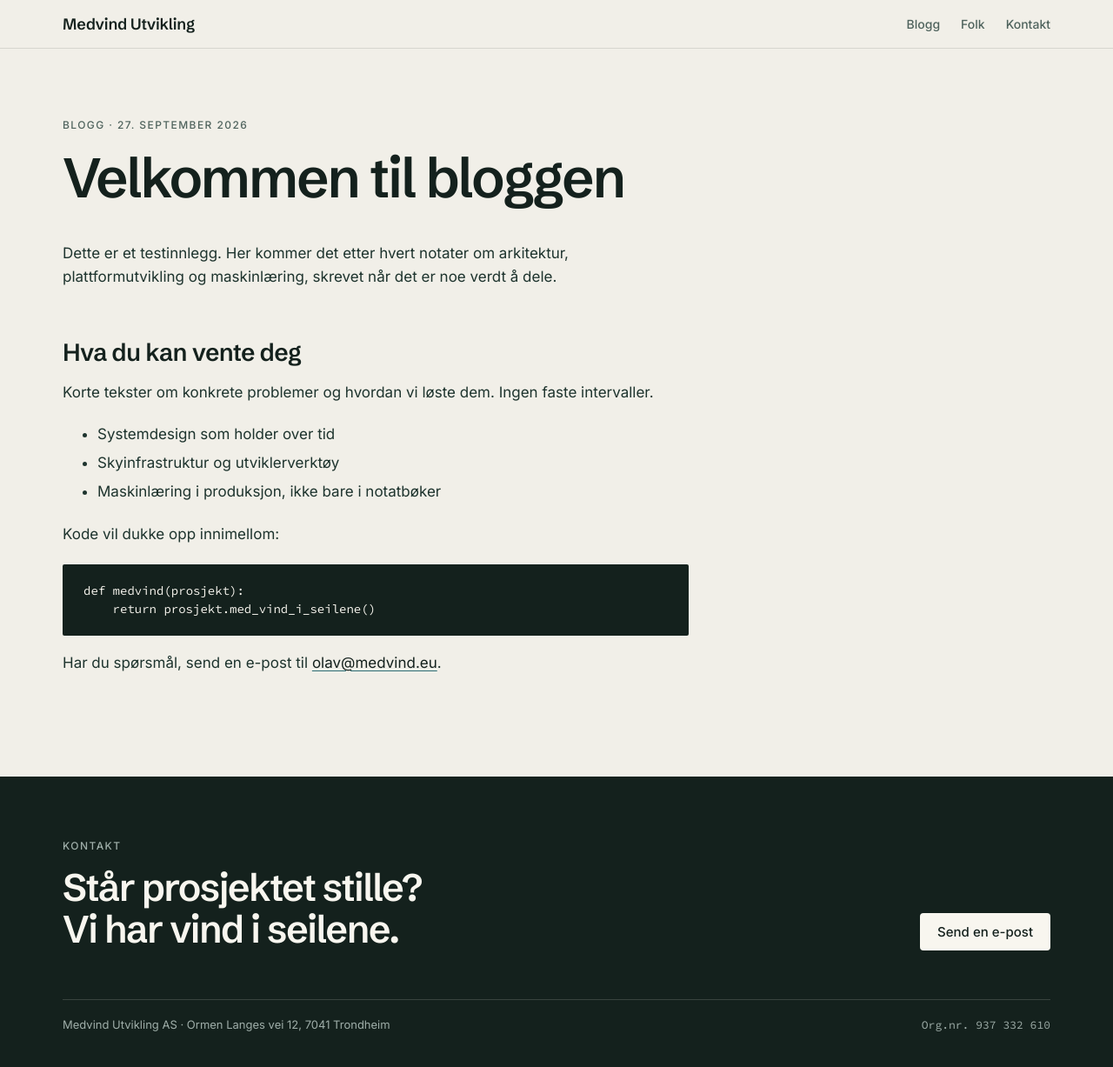
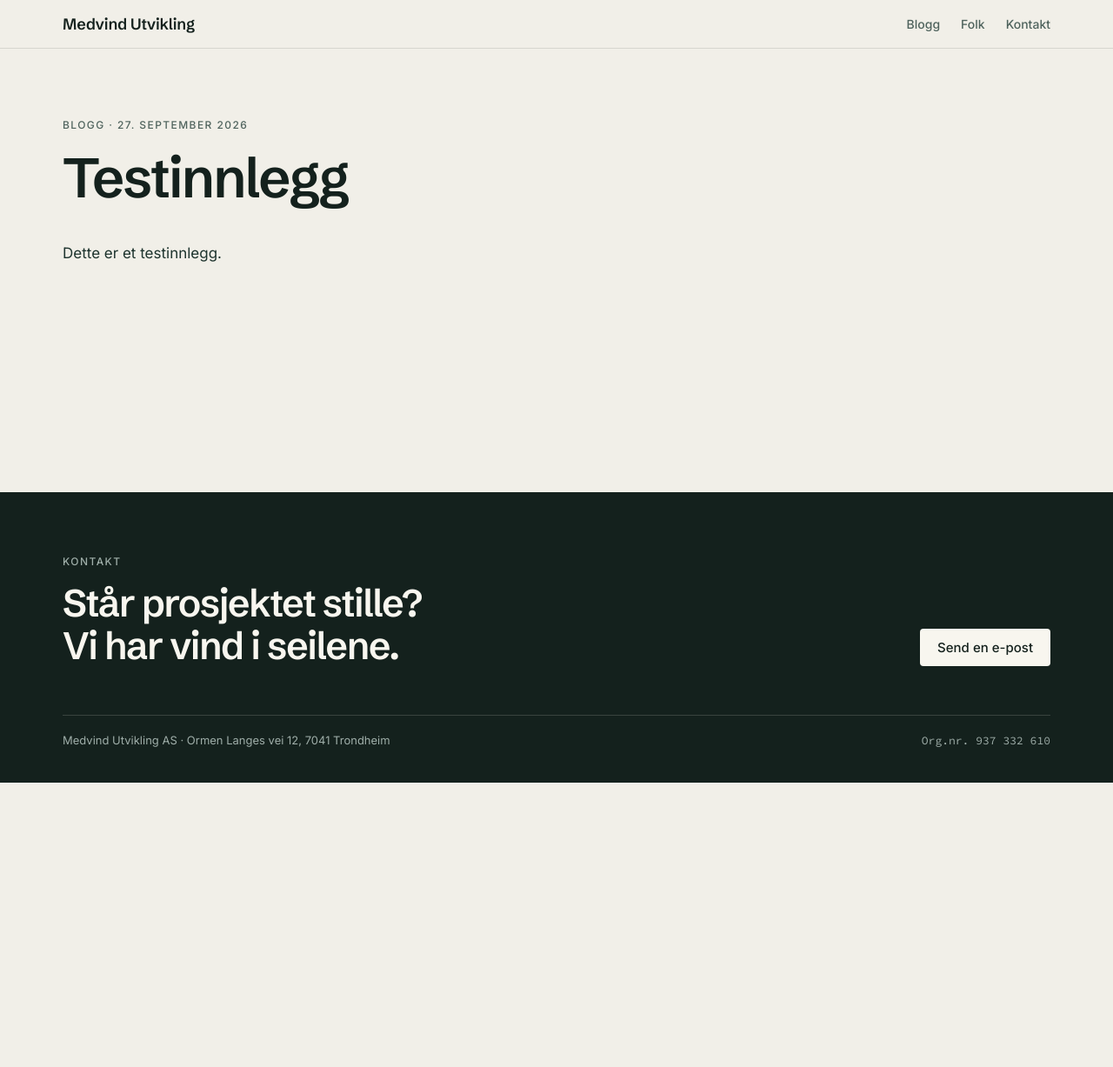
Before and after one commit to olavbm/medvind-web, a Jekyll site: the page built from _posts/2026-09-27-velkommen.md, in a window 1280 px wide. Shown: the whole page at 87% size. Built offline with Jekyll 4.4.1, drawn with Linux system fonts in a browser that asks for light colours; our own code applies the rules of GitHub Pages for plain Markdown files; after the commit the page ends 900 px from its top, so only the background shows below that.

Commit message:
Blogginnlegg erstattet med kort testinnlegg

````diff
--- a/_posts/2026-09-27-velkommen.md
+++ b/_posts/2026-09-27-velkommen.md
@@ -1,21 +1,4 @@
 ---
-title: Velkommen til bloggen
+title: Testinnlegg
 ---
-Dette er et testinnlegg. Her kommer det etter hvert notater om arkitektur, plattformutvikling og maskinlæring, skrevet når det er noe verdt å dele.
-
-## Hva du kan vente deg
-
-Korte tekster om konkrete problemer og hvordan vi løste dem. Ingen faste intervaller.
-
-- Systemdesign som holder over tid
-- Skyinfrastruktur og utviklerverktøy
-- Maskinlæring i produksjon, ikke bare i notatbøker
-
-Kode vil dukke opp innimellom:
-
-```python
-def medvind(prosjekt):
-    return prosjekt.med_vind_i_seilene()
-```
-
-Har du spørsmål, send en e-post til [olav@medvind.eu](mailto:olav@medvind.eu).
+Dette er et testinnlegg.
````
